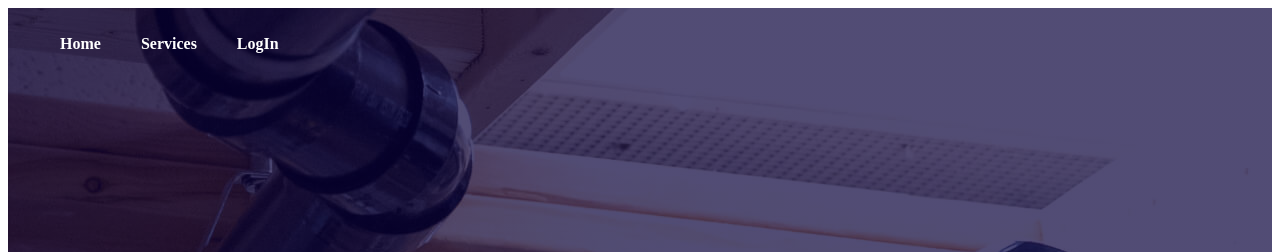
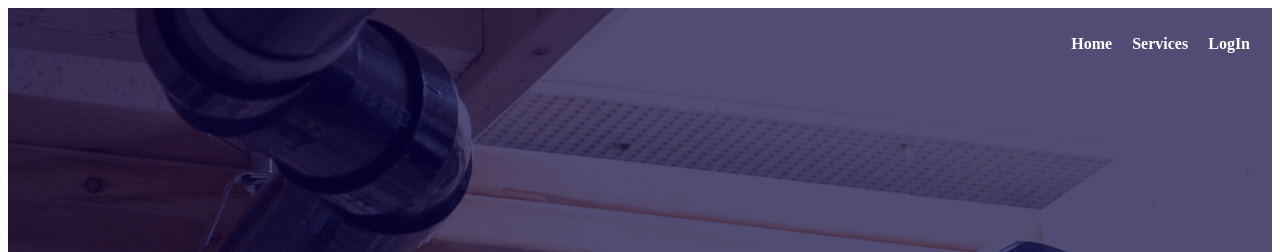
Before and after one commit to Melloniah/Ujuzi-Hub-project, a React app in the folder client/: page / in a window 1280 px wide. Shown: the top 252 px of the page. Built offline with nearby package versions, Linux system fonts and the light colour scheme.

Commit message:
Adds logo to Navbar

```diff
--- a/client/src/pages/Navbar.css
+++ b/client/src/pages/Navbar.css
@@ -1,29 +1,50 @@
-nav{
-    width: 200%;
+
+nav {
+  width: 100%;
   height: 10%;
-    /* background: #0f2500; */
   color: #fff;
-    padding: 4px 0px;
+  padding: 4px 20px;
   position: fixed;
   top: 0;
   left: 0;
   display: flex;
   align-items: center;
   justify-content: space-between;
-    z-index:10;
-
+  z-index: 10;
 }
 
 .logo {
     width: 100px;
     height: 60px;
+    transition: transform 0.4s ease, opacity 0.4s ease;
 
 }
 
-nav ul li{
-    display: inline-block;
-    list-style-type: none;
-    margin: 5px 20px;
+
+.logo-slide-in {
+  transform: translateX(0);
+  opacity: 1;
+}
+
+
+.logo-slide-out {
+  transform: translateX(-100%);
+  opacity: 0;
+}
+
+  nav ul {
+    display: flex;
+    justify-content: flex-end;
+    align-items: center;
+    gap: 20px;
+    width: auto;
+    list-style: none;
+    padding: 0 50px 0 0;
+    margin: 0;
+  }
+
+  nav ul li {
+
     font-size: 16px;
     cursor: pointer;
   }
--- a/client/src/pages/Navbar.jsx
+++ b/client/src/pages/Navbar.jsx
@@ -1,5 +1,5 @@
 import "../pages/Navbar.css";
-// import logo from '../../Assets/Logo.png'
+import logo from '../Assets/Logo.png'
 import menu_icon from '../Assets/menu_icon.svg';
 import { useEffect, useState } from 'react'
 // import { Link as ScrollLink } from 'react-scroll';
@@ -24,8 +24,13 @@ const Navbar = () => {
     };
 
     return (
-      <nav className={`container ${sticky ? "dark-nav" : ""}`}>
-        {/* <img src={logo} alt="Logo" className="logo" /> */}
+      <nav className={`navbar ${sticky ? "dark-nav" : ""}`}>
+        <img
+  src={logo}
+  alt="Logo"
+  className={`logo ${sticky ? "logo-slide-in" : "logo-slide-out"}`}
+/>
+
 
 
         <img
@@ -41,6 +46,7 @@ const Navbar = () => {
             <RouterLink to="/" onClick={() => setMobileMenu(false)}>
               Home
             </RouterLink>
+
           </li>
           <li>
             <RouterLink to="/services" onClick={() => setMobileMenu(false)}>
```
Also changed, not shown: client/src/Assets/Logo.png (added). Lines whose indentation alone changed are shown as unchanged.
